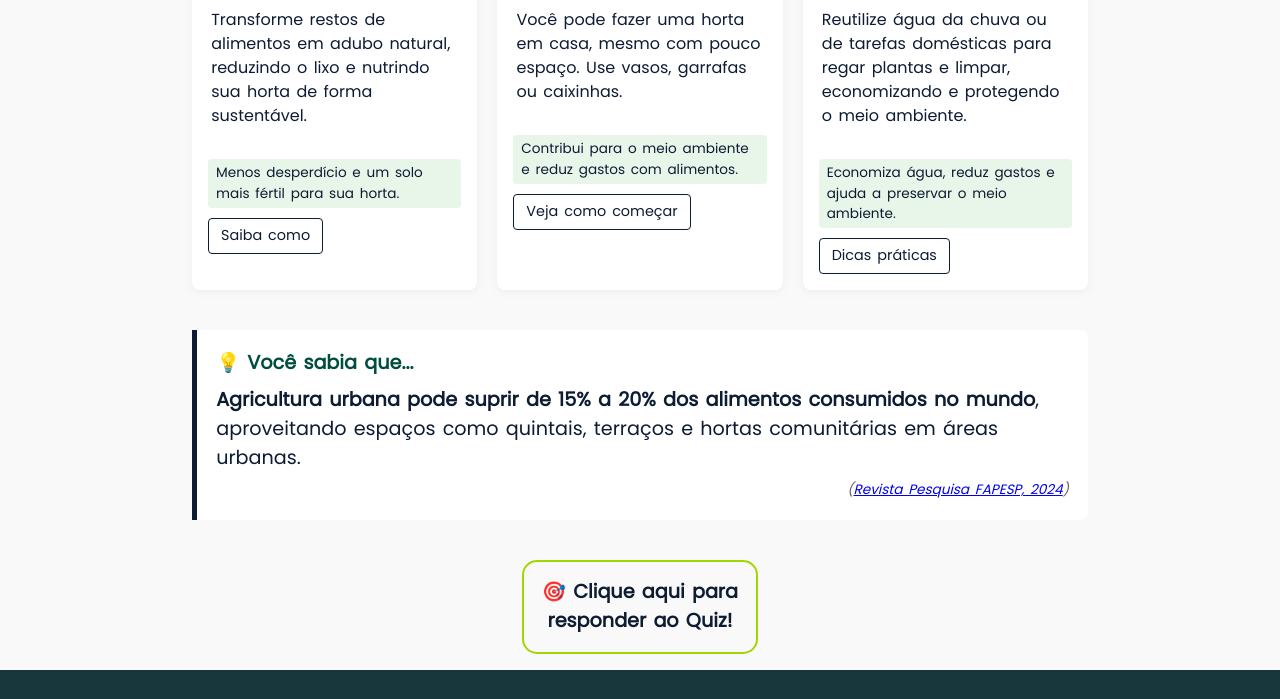
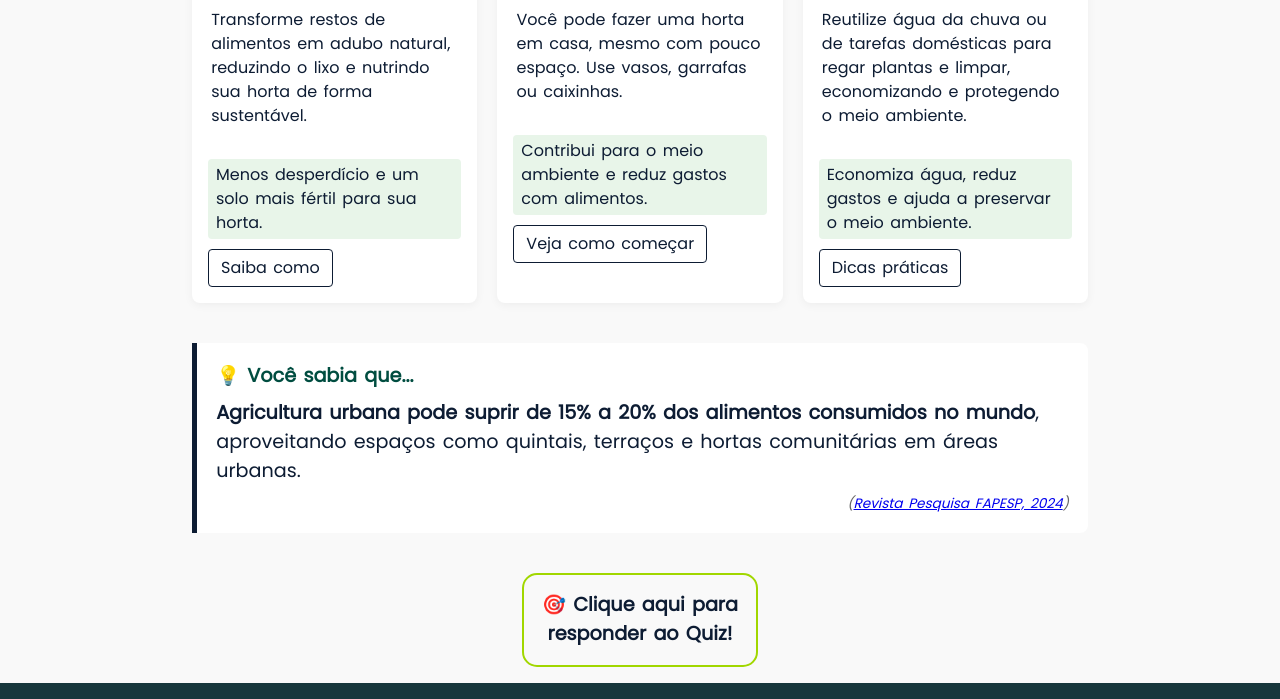
Before and after one commit to TylesK7/Agrinho_do_Campo_a_Cidade, a plain HTML site: page index.html in a window 1280 px wide. Shown: the part 4520-5219 px from the top of the page. Drawn offline with nearby package versions, Linux system fonts and the light colour scheme.

Commit message:
Final Font Fix

```diff
--- a/styles.css
+++ b/styles.css
@@ -701,7 +701,6 @@ form:has(#question-1-c:checked):has(#question-2-a:checked):has(#question-3-b:che
   gap: 10px;
 }
 .benefit {
-  font-size: 0.85rem;
   color: var(--color-text3)5;
   background: var(--background-color4);
   padding: 4px 8px;
@@ -716,7 +715,6 @@ form:has(#question-1-c:checked):has(#question-2-a:checked):has(#question-3-b:che
   border: 1px solid currentColor;
   border-radius: 4px;
   text-decoration: none;
-  font-size: 0.9rem;
   transition: all 0.3s;
 }
 .cta-button:hover {
```
